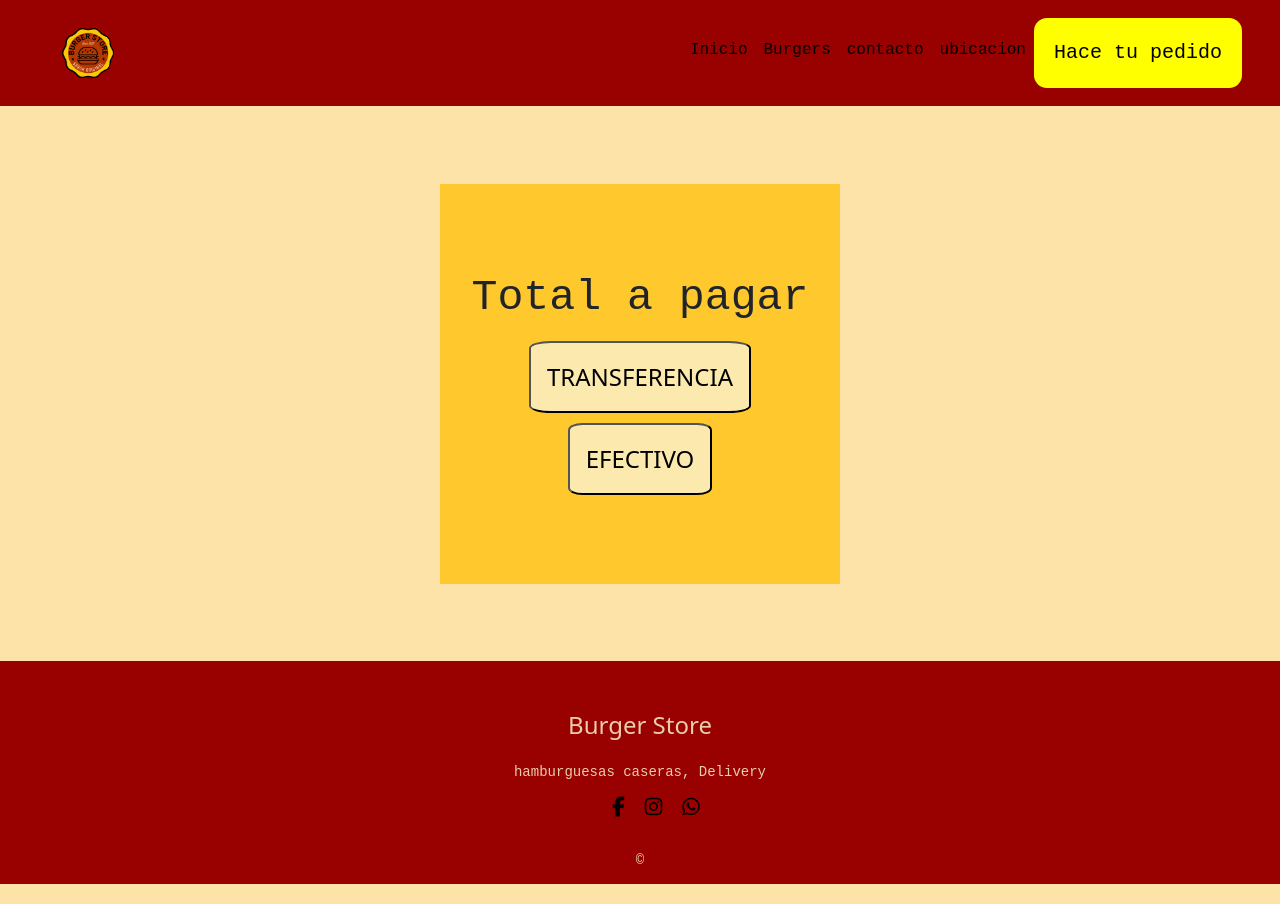
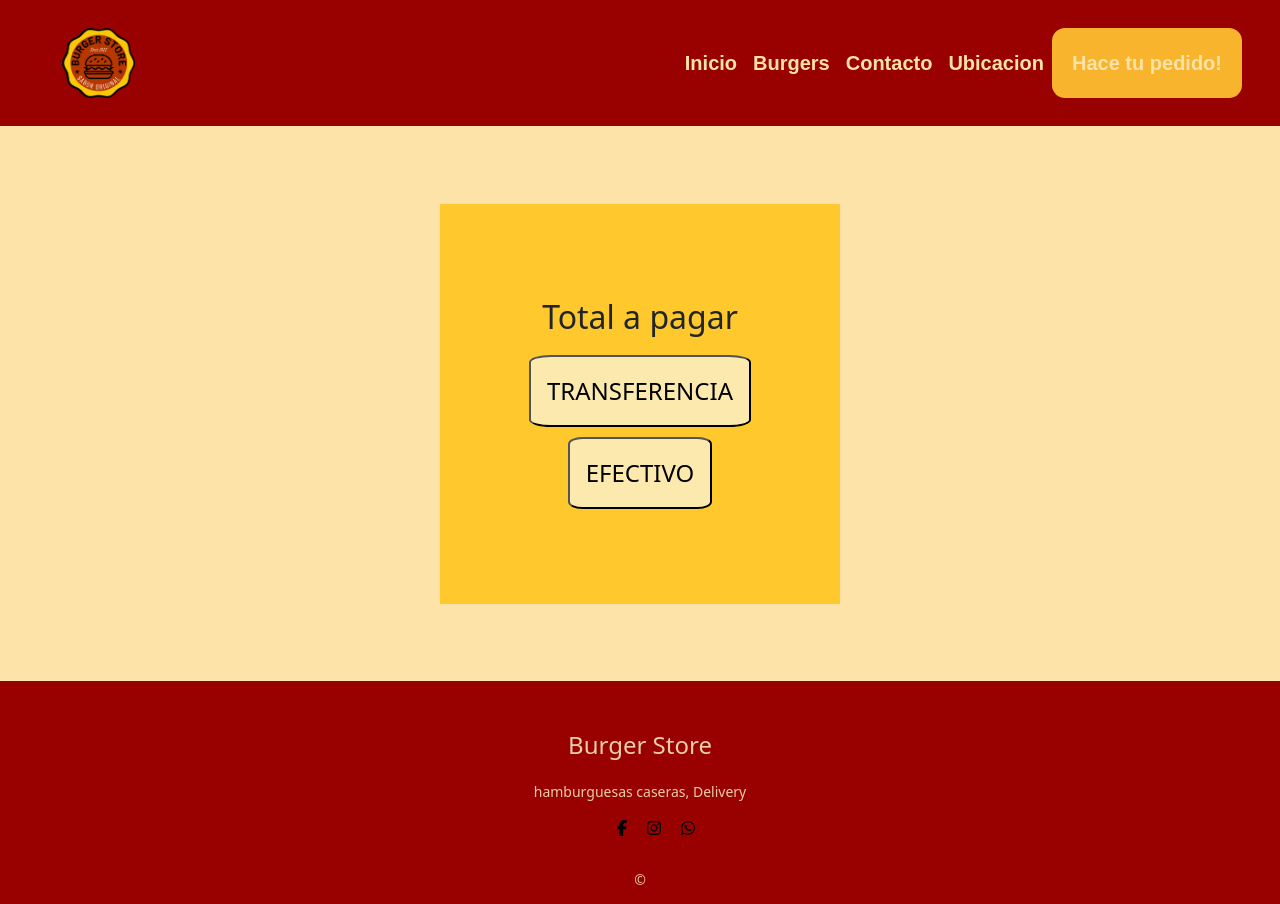
Before and after one commit to AlejoFlores14/Burger, a website: page pages/pagar.html in a window 1280 px wide. Drawn offline with nearby package versions, Linux system fonts and the light colour scheme.

Commit message:
arreglando cosas

```diff
--- a/pages/pagar.html
+++ b/pages/pagar.html
@@ -33,9 +33,9 @@
               <ul class="navbar-nav justify-content-end flex-grow-1 pe-3">
                 <li  class="nav-item" ><a class="nav-link" href="../index.html">Inicio</a></li>
                 <li class= class="nav-item"  ><a class="nav-link" href="burgers.html" >Burgers</a></li class="nav-item"  >
-                <li><a class="nav-link" href="contacto.html" rel="noopener noreferrer">contacto</a></li class="nav-item" >
-                <li><a class="nav-link" href="ubicacion.html" rel="noopener noreferrer">ubicacion</a></li>
-                <li><a class="nav-linkped" href="pages/burgers.html" target="_blank" rel="noopener noreferrer">Hace tu pedido</a></li>
+                <li><a class="nav-link" href="contacto.html" rel="noopener noreferrer">Contacto</a></li class="nav-item" >
+                <li><a class="nav-link" href="ubicacion.html" rel="noopener noreferrer">Ubicacion</a></li>
+                <li><a class="nav-linkped" href="pages/burgers.html" target="_blank" rel="noopener noreferrer">Hace tu pedido!</a></li>
               </ul>
             </div>
           </div>
--- a/scss/base/_utilities.scss
+++ b/scss/base/_utilities.scss
@@ -11,23 +11,7 @@
     height: $height;
     object-fit: $object ;
 }
-h1{
-    font-size: 3.5em;
-    font-family: "Montserrat", sans-serif;;
-}
-h2{
-    font-size: 2.7em;
-    font-family: 'Courier New', Courier, monospace;
-}
-h3{
-    font-size: 2em;
-}
-p,a{
-    font-size: 1.25em;
-    text-decoration: none ;
-    font-family: 'Courier New', Courier, monospace;
 
-}
 ul{
     list-style: none ;
 
--- a/scss/base/_vars.scss
+++ b/scss/base/_vars.scss
@@ -1,6 +1,9 @@
 //colores
 
 $main-color : rgb(153, 0, 0);
-$second-color: #f3bc2486;
+$second-color: #f1d693;
+$button-color:#f9b42d;
 $font-color: rgba(253, 253, 211, 0.811);
 $bg-color:rgba(250, 242, 207, 0.799);
+
+$font-principal: 'Sen', sans-serif;
--- a/scss/components/_navbar.scss
+++ b/scss/components/_navbar.scss
@@ -10,7 +10,7 @@
   display: flex;
   align-items: center;
   img {
-    height: 50px;
+    height: 70px;
     margin: 10px;
     padding-left: 30px;
   }
@@ -23,20 +23,30 @@
     a {
 
       text-decoration: none;
-      color: #000;
+      color: #fde3a7;
+      font-family: "Sen", sans-serif;
+      font-optical-sizing: auto;
+      font-style: normal;
+      font-size: 20px;
+      font-weight: bolder;
+      border-radius: 13px;
       padding: 20px;
+      &:hover{
+        background-color: rgba(235, 50, 50, 0.877);
+        color :#fde3a7;
+        transform: scale(0.9);
+      }
     }
-
   }
   .nav-linkped{
     display: flex;
-    gap: 5px;
-    background-color: yellow;
+    width:100%;
+    background-color: $button-color;
     border-radius: 13px;
 
     &:hover{
       background-color: rgba(243, 222, 37, 0.877);
-      transform: scale(1.2);
+      transform: scale(0.9);
     }
   }
 }
--- a/scss/layout/_burger.scss
+++ b/scss/layout/_burger.scss
@@ -1,3 +1,4 @@
+
 .products {
     display: grid;
     grid-template-columns: repeat(auto-fit, minmax(300px,1fr));
@@ -29,9 +30,9 @@
 .product-body{
     text-align: center;
     gap:10px;
-
+    font-family: $font-principal;
     button{
-        background-color: $main-color;
+        background-color: $button-color;
         width: 90%;
         height: 45px;
         transition: 1s;
--- a/scss/layout/_index.scss
+++ b/scss/layout/_index.scss
@@ -56,7 +56,7 @@
     color: $font-color;
     bottom: 0;
     width: 100%;
-    height: 20%;
+    height: 50%;
     padding: 2.2rem;
     overflow: hidden;
     transition: 0.7s;
```
Also changed, not shown: index.html (+4 -4 lines), pages/burgers.html (+1 -1 lines), pages/contacto.html (+3 -3 lines), pages/ubicacion.html (+3 -3 lines), style/style.css, 1 other file.
